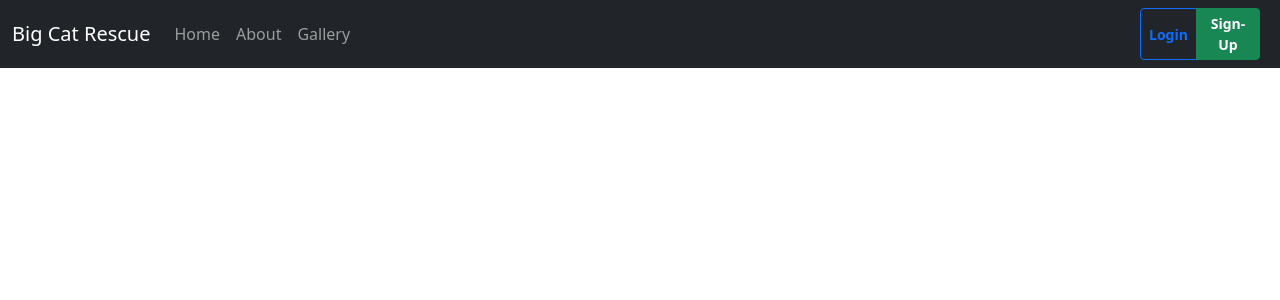
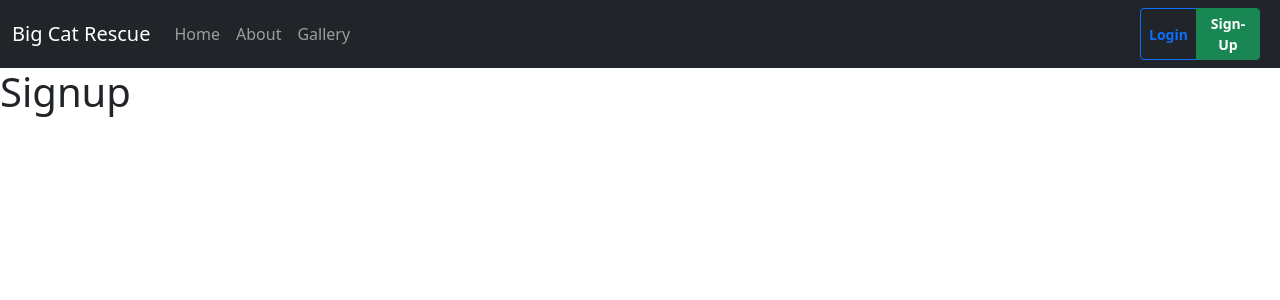
Before and after one commit to chlawrence31/cen3031-project, a React (Create React App) app in the folder frontend/: page /signup in a window 1280 px wide. Shown: the top 300 px of the page. Built offline with nearby package versions, Linux system fonts and the light colour scheme; the HTML template or start-up script is replaced by a standard one.

Commit message:
Added login + signup pages to dir and router

```diff
--- a/frontend/src/App.js
+++ b/frontend/src/App.js
@@ -5,6 +5,8 @@
 import Home from './Pages/Home'
 import About from './Pages/About'
 import Gallery from './Pages/Gallery'
+import Login from './Pages/Login'
+import Signup from './Pages/Signup'
 import 'bootstrap/dist/css/bootstrap.min.css';
 
 
@@ -19,9 +21,11 @@
           <Route path="/home" element={<Home />} />
           <Route path="/about" element={<About />} />
           <Route path="/gallery" element={<Gallery />} />
+          <Route path="/login" element={<Login />} />
+          <Route path="/signup" element={<Signup />} />
         </Routes>
-        </div>
-      </Router>
+      </div>
+    </Router>
   );
 }
 
--- /dev/null
+++ b/frontend/src/Pages/Login.js
@@ -0,0 +1,11 @@
+import React from 'react';
+
+function Login() {
+  return (
+    <div>
+      <h1>Login</h1>
+    </div>
+  );
+}
+
+export default Login;
--- /dev/null
+++ b/frontend/src/Pages/Signup.js
@@ -0,0 +1,11 @@
+import React from 'react';
+
+function Signup() {
+  return (
+    <div>
+      <h1>Signup</h1>
+    </div>
+  );
+}
+
+export default Signup;
```
